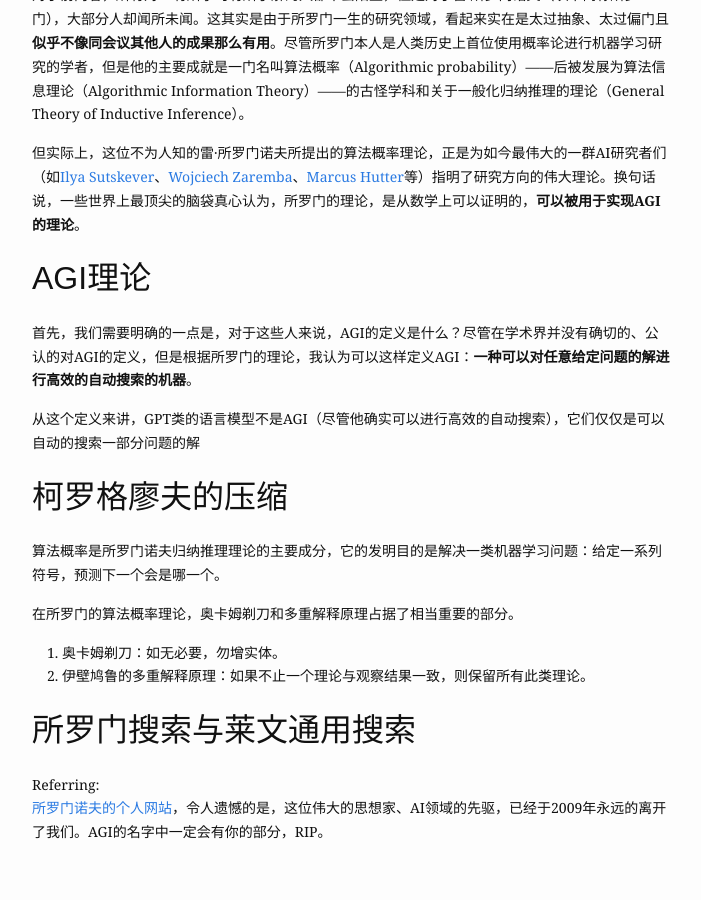
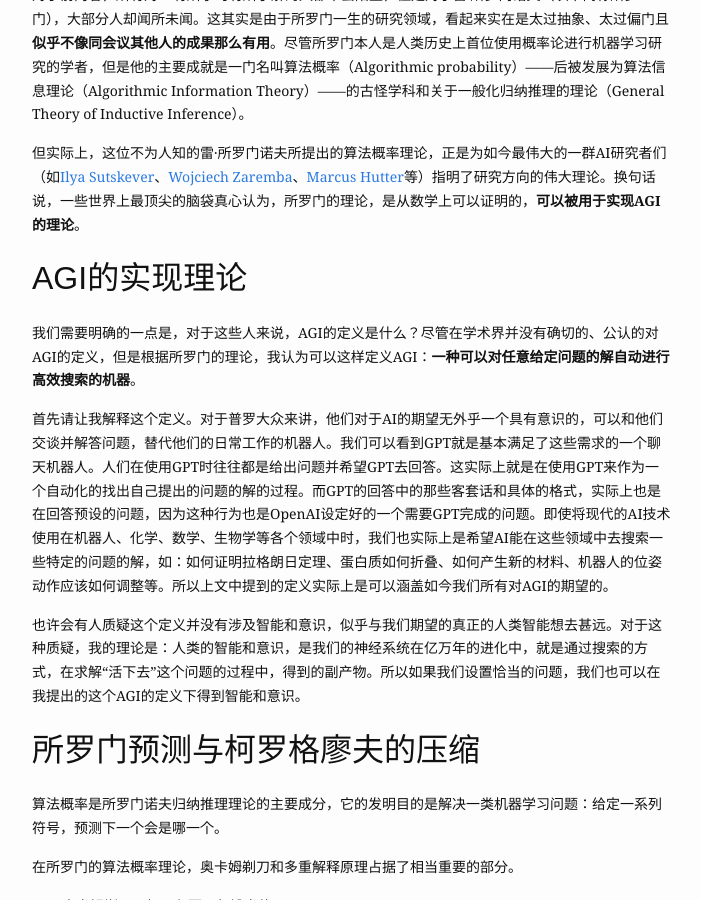
Before and after one commit to FuRuF-11/FuRuF-11.github.io, a Jekyll site: the page built from _posts/2024-01-08-Kolmogorov-and-Solomonoff-and-compress.md, in a window 1280 px wide and 900 px high, scrolled down 469 px. Shown: the whole window, without its empty margins (288-989 px from the left). Built offline with Jekyll 4.4.1, drawn with Linux system fonts in a browser that asks for light colours; a script that is not in the unit is left out.

Commit message:
modified

```diff
--- a/_posts/2024-01-08-Kolmogorov-and-Solomonoff-and-compress.md
+++ b/_posts/2024-01-08-Kolmogorov-and-Solomonoff-and-compress.md
@@ -14,13 +14,17 @@ blurb: "柯罗格廖夫与所罗门诺夫与压缩与预测"
 
 但实际上，这位不为人知的雷·所罗门诺夫所提出的算法概率理论，正是为如今最伟大的一群AI研究者们（如[Ilya Sutskever](https://en.wikipedia.org/wiki/Ilya_Sutskever)、[Wojciech Zaremba](https://en.wikipedia.org/wiki/Wojciech_Zaremba)、[Marcus Hutter](https://en.wikipedia.org/wiki/Marcus_Hutter)等）指明了研究方向的伟大理论。换句话说，一些世界上最顶尖的脑袋真心认为，所罗门的理论，是从数学上可以证明的，**可以被用于实现AGI的理论**。
 
-## AGI理论
+## AGI的实现理论
 
-首先，我们需要明确的一点是，对于这些人来说，AGI的定义是什么？尽管在学术界并没有确切的、公认的对AGI的定义，但是根据所罗门的理论，我认为可以这样定义AGI：**一种可以对任意给定问题的解进行高效的自动搜索的机器**。
+我们需要明确的一点是，对于这些人来说，AGI的定义是什么？尽管在学术界并没有确切的、公认的对AGI的定义，但是根据所罗门的理论，我认为可以这样定义AGI：**一种可以对任意给定问题的解自动进行高效搜索的机器**。
 
-从这个定义来讲，GPT类的语言模型不是AGI（尽管他确实可以进行高效的自动搜索），它们仅仅是可以自动的搜索一部分问题的解
+首先请让我解释这个定义。对于普罗大众来讲，他们对于AI的期望无外乎一个具有意识的，可以和他们交谈并解答问题，替代他们的日常工作的机器人。我们可以看到GPT就是基本满足了这些需求的一个聊天机器人。人们在使用GPT时往往都是给出问题并希望GPT去回答。这实际上就是在使用GPT来作为一个自动化的找出自己提出的问题的解的过程。而GPT的回答中的那些客套话和具体的格式，实际上也是在回答预设的问题，因为这种行为也是OpenAI设定好的一个需要GPT完成的问题。即使将现代的AI技术使用在机器人、化学、数学、生物学等各个领域中时，我们也实际上是希望AI能在这些领域中去搜索一些特定的问题的解，如：如何证明拉格朗日定理、蛋白质如何折叠、如何产生新的材料、机器人的位姿动作应该如何调整等。所以上文中提到的定义实际上是可以涵盖如今我们所有对AGI的期望的。
 
-## 柯罗格廖夫的压缩
+也许会有人质疑这个定义并没有涉及智能和意识，似乎与我们期望的真正的人类智能想去甚远。对于这种质疑，我的理论是：人类的智能和意识，是我们的神经系统在亿万年的进化中，就是通过搜索的方式，在求解“活下去”这个问题的过程中，得到的副产物。所以如果我们设置恰当的问题，我们也可以在我提出的这个AGI的定义下得到智能和意识。
+
+
+
+## 所罗门预测与柯罗格廖夫的压缩
 
 算法概率是所罗门诺夫归纳推理理论的主要成分，它的发明目的是解决一类机器学习问题：给定一系列符号，预测下一个会是哪一个。
 
```
